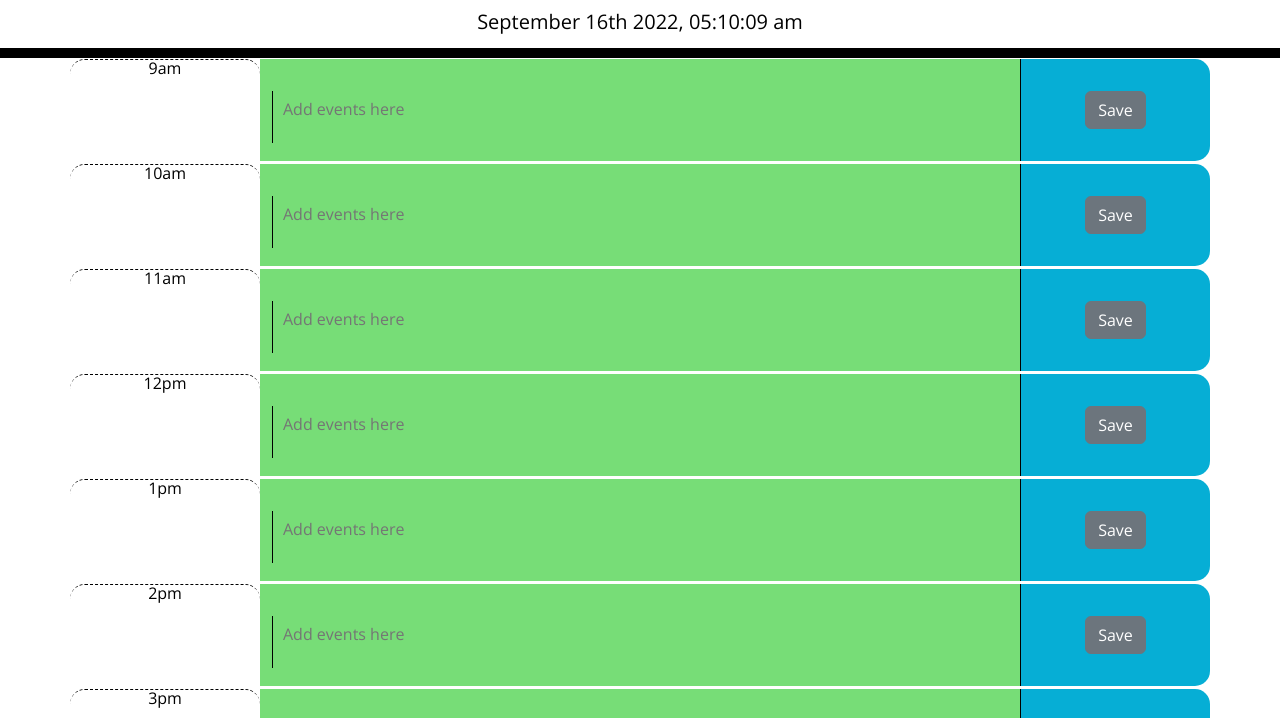
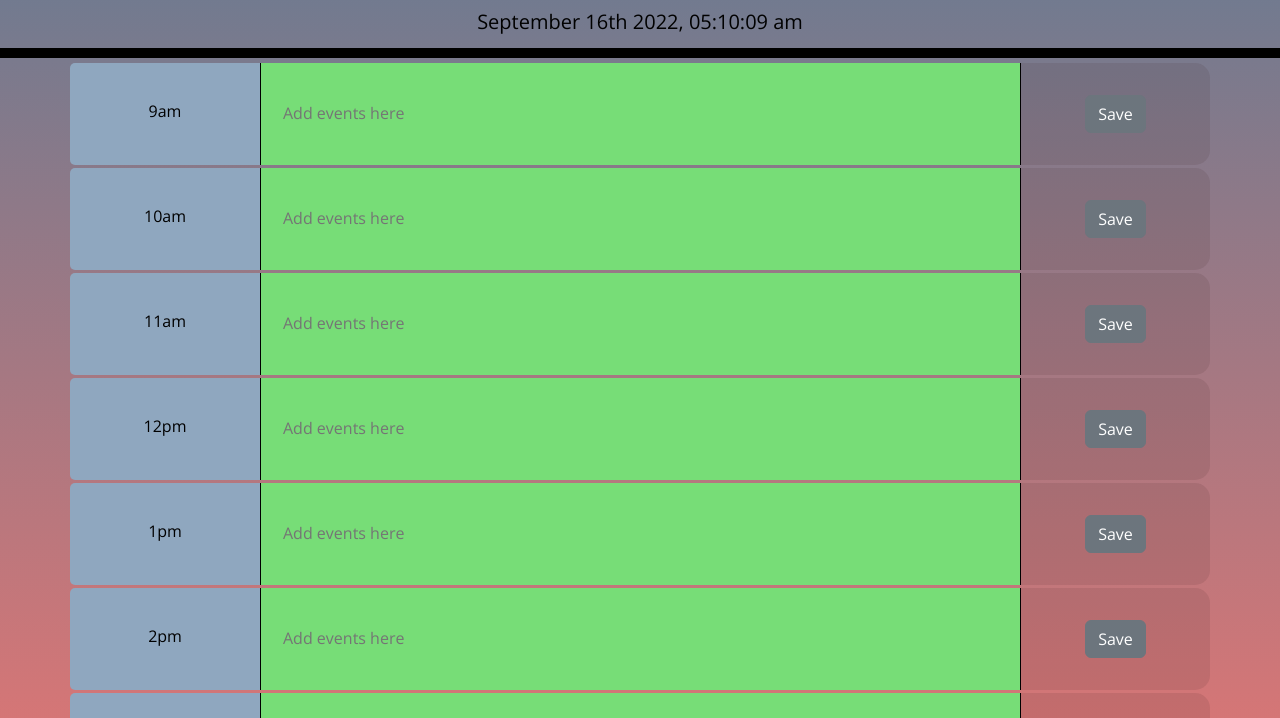
Before and after one commit to cplumlee72/Work-Day-Scheduler, a plain HTML site: page index.html in a window 1280 px wide. Shown: the part 109-827 px from the top of the page. Drawn offline with nearby package versions, Linux system fonts and the light colour scheme.

Commit message:
Changed CSS Styling to make the page prettier and give it some personal flair.

```diff
--- a/assets/css/style.css
+++ b/assets/css/style.css
@@ -2,6 +2,8 @@ body {
   font-family: "Open Sans", sans-serif;
   font-size: 16px;
   line-height: 1;
+  background: linear-gradient(to bottom, #637b93, #fd746c); /* W3C, IE 10+/ Edge, Firefox 16+, Chrome 26+, Opera 12+, Safari 7+ */
+
 }
 
 textarea {
@@ -9,7 +11,7 @@ textarea {
   border: none;
   resize: none;
   color: #000000;
-  border-left: 1px solid black;
+
   padding: 10px;
 }
 
@@ -27,24 +29,25 @@ textarea {
 
 .time-block {
   text-align: center;
-  border-radius: 15px;
+  padding-top: 40px;
+  border-radius: 5px 0px 0px 5px
 }
 
 .event-block {
-  font-size: ;
+  border-left: 1px solid black;
 }
 
 .row {
   white-space: pre-wrap;
   height: 80px;
-  border-top: 1px solid white;
+  margin-top: 5px;
   margin-bottom: 25px;
 }
 
 .hour {
-  background-color: #ffffff;
+  background-color: #8fa7bf;
   color: #000000;
-  border-top: 1px dashed #000000;
+  /* border-top: 1px solid #000000; */
 }
 
 .past {
@@ -66,7 +69,7 @@ textarea {
   border-left: 1px solid black;
   border-top-right-radius: 15px;
   border-bottom-right-radius: 15px;
-  background-color: #06aed5;
+  background-color: #36201f1c;
   color: white;
 }
 
```
